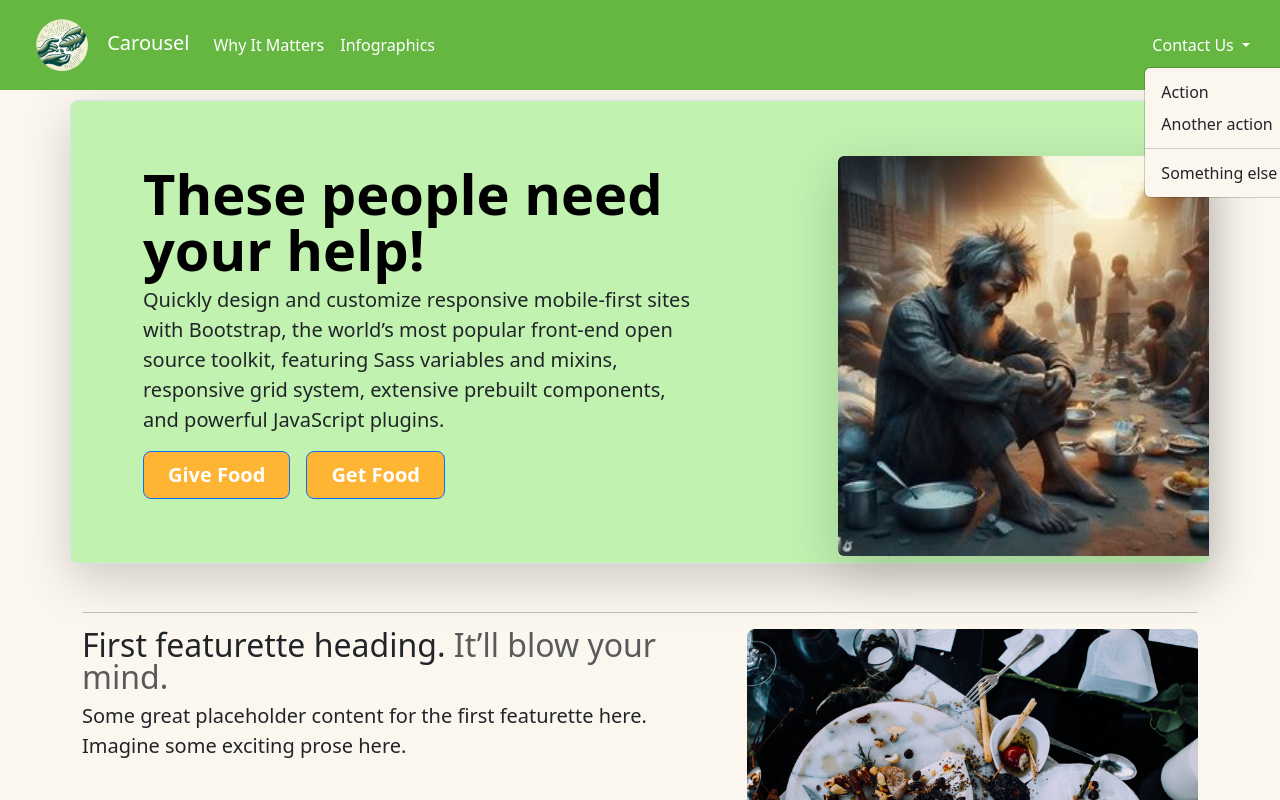
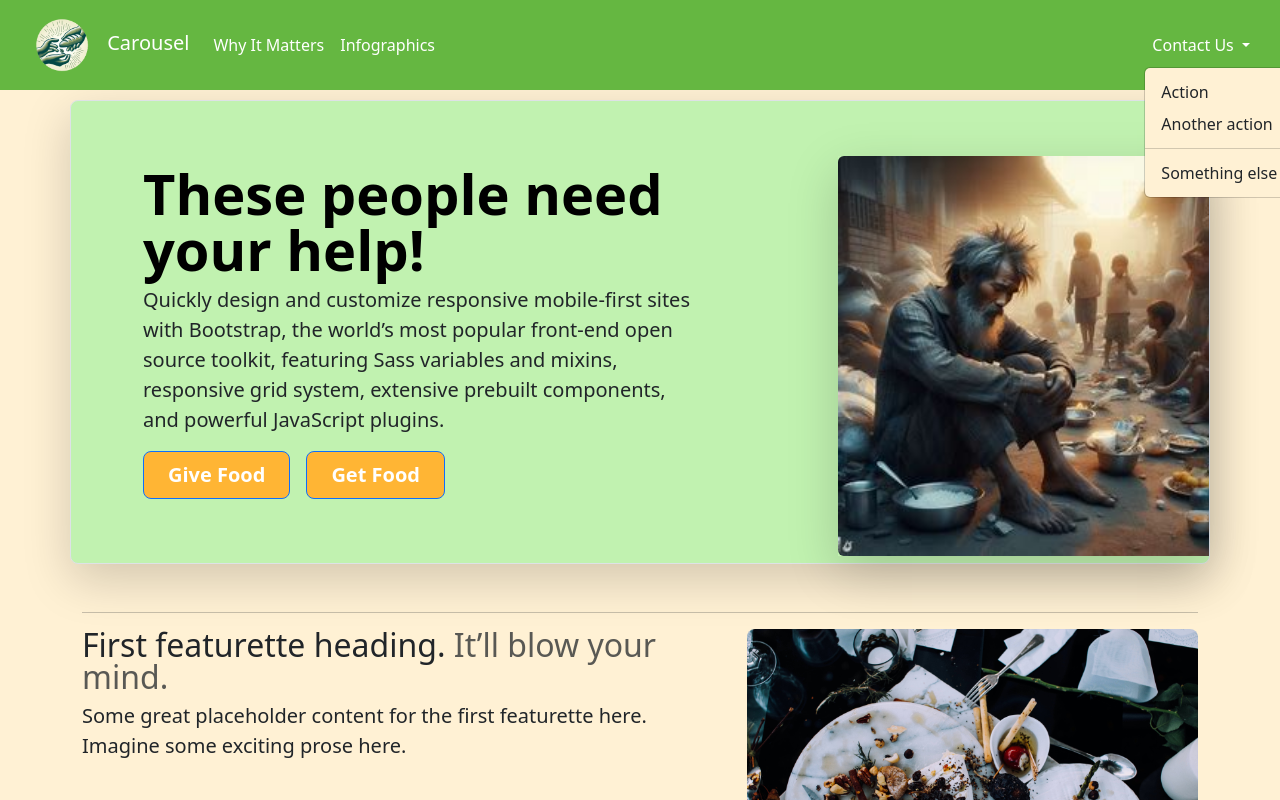
Before and after one commit to KumarAnubhav64/Food-distribution-Service, a plain HTML site: page index.html in a window 1280 px wide. Both pictures are taken after a click on the button "Contact Us". Shown: the top 800 px of the page. Drawn offline with nearby package versions, Linux system fonts and the light colour scheme.

Commit message:
Please enter the commit message for your changes. Lines starting with '#' will be ignored, and an empty message aborts the commit.
On branch main
Your branch is up to date with 'origin/main'.

Changes to be committed:
	modified:   styles.css

```diff
--- a/styles.css
+++ b/styles.css
@@ -4,11 +4,11 @@
 }
 
 body{
-    background-color: #FBF6EE;
+    background-color: #fff1d4;
 }
 
 .dropdown-menu{
-    background-color: #FBF6EE;
+    background-color: #fff1d4;
 }
 
 .inside-Main{
```
